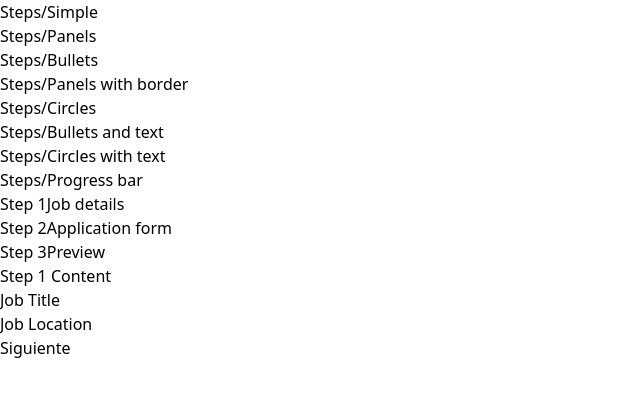
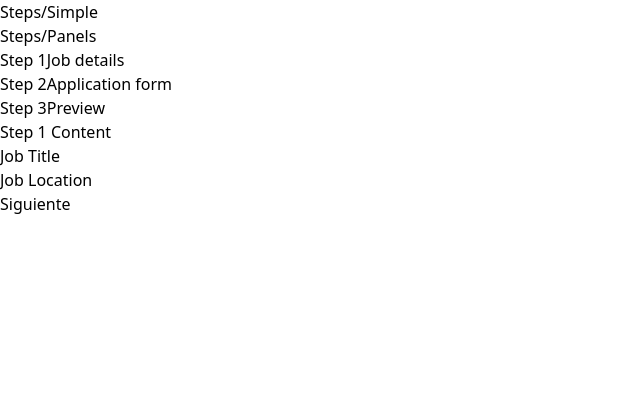
Before and after one commit to feriveragom/rvt_demo_steps, a React (Vite) app: page / in a window 1280 px wide. Shown: the top 396 px of the page, without its empty margins (0-640 px from the left). Built offline with nearby package versions, Linux system fonts and the light colour scheme.

Commit message:
Uploading code to GitHub

```diff
--- a/src/App.jsx
+++ b/src/App.jsx
@@ -1,12 +1,6 @@
 import { useState } from 'react';
 import StepsSimple from './StepsSimple';
 import StepsPanels from './StepsPanels';
-// import StepsBullets from './StepsBullets';
-// import StepsPanelsBorder from './StepsPanelsBorder';
-// import StepsCircles from './StepsCircles';
-// import StepsBulletsText from './StepsBulletsText';
-// import StepsCirclesText from './StepsCirclesText';
-// import StepsProgressBar from './StepsProgressBar';
 
 export default function App() {
   const [selectedOption, setSelectedOption] = useState('StepsSimple');
@@ -17,18 +11,6 @@ export default function App() {
         return <StepsSimple />;
       case 'StepsPanels':
         return <StepsPanels />;
-      case 'StepsBullets':
-        return <></>;
-      case 'StepsPanelsBorder':
-        return <></>;
-      case 'StepsCircles':
-        return <></>;
-      case 'StepsBulletsText':
-        return <></>;
-      case 'StepsCirclesText':
-        return <></>;
-      case 'StepsProgressBar':
-        return <></>;
       default:
         return <StepsSimple />;
     }
@@ -53,58 +35,6 @@ export default function App() {
         >
           Steps/Panels
         </div>
-        <div
-          onClick={() => setSelectedOption('StepsBullets')}
-          className={`cursor-pointer p-4 rounded-md ${
-            selectedOption === 'StepsBullets' ? 'bg-gray-400' : 'bg-gray-200'
-          }`}
-        >
-          Steps/Bullets
-        </div>
-        <div
-          onClick={() => setSelectedOption('StepsPanelsBorder')}
-          className={`cursor-pointer p-4 rounded-md ${
-            selectedOption === 'StepsPanelsBorder' ? 'bg-gray-400' : 'bg-gray-200'
-          }`}
-        >
-          Steps/Panels with border
-        </div>
-        <div
-          onClick={() => setSelectedOption('StepsCircles')}
-          className={`cursor-pointer p-4 rounded-md ${
-            selectedOption === 'StepsCircles' ? 'bg-gray-400' : 'bg-gray-200'
-          }`}
-        >
-          Steps/Circles
-        </div>
-
-        <div
-          onClick={() => setSelectedOption('StepsBulletsText')}
-          className={`cursor-pointer p-4 rounded-md ${
-            selectedOption === 'StepsBulletsText' ? 'bg-gray-400' : 'bg-gray-200'
-          }`}
-        >
-          Steps/Bullets and text
-        </div>
-
-        <div
-          onClick={() => setSelectedOption('StepsCirclesText')}
-          className={`cursor-pointer p-4 rounded-md ${
-            selectedOption === 'StepsCirclesText' ? 'bg-gray-400' : 'bg-gray-200'
-          }`}
-        >
-          Steps/Circles with text
-        </div>
-
-        <div
-          onClick={() => setSelectedOption('StepsProgressBar')}
-          className={`cursor-pointer p-4 rounded-md ${
-            selectedOption === 'StepsProgressBar' ? 'bg-gray-400' : 'bg-gray-200'
-          }`}
-        >
-          Steps/Progress bar
-        </div>
-
       </div>
       {selectedOption && renderComponent(selectedOption)}
     </div>
```
